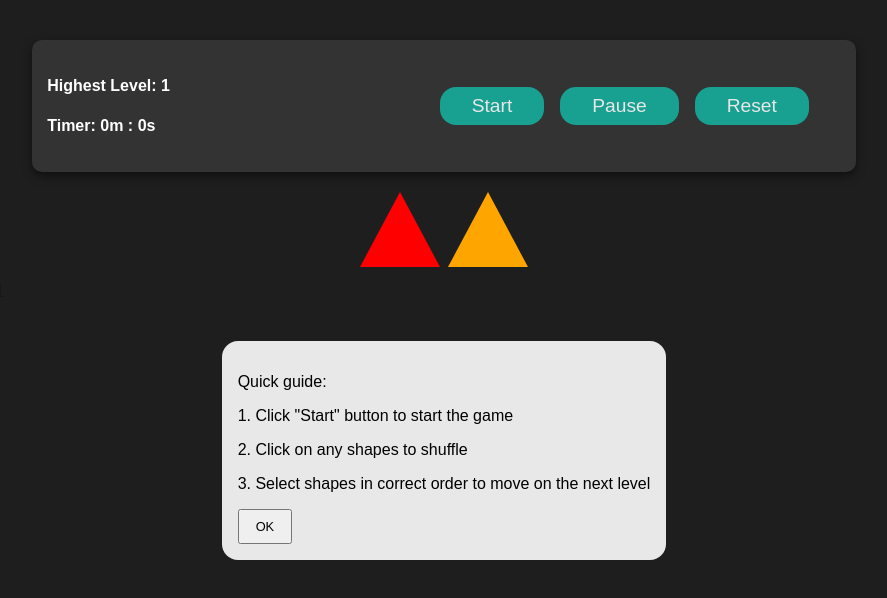
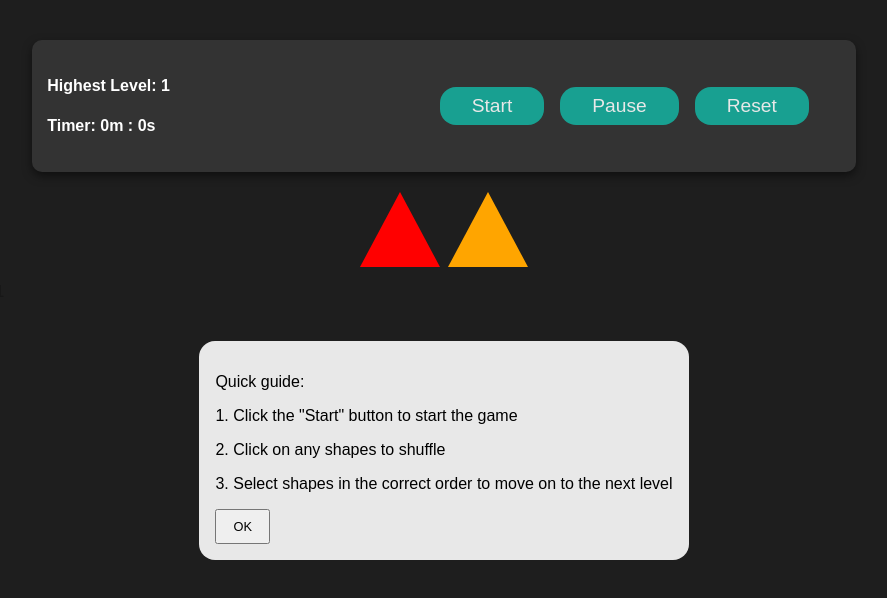
Before and after one commit to tinpham5614/mcolor-frontend-app, a Next.js app: page / in a window 1280 px wide. Shown: the top 598 px of the page, without its empty margins (196-1083 px from the left). Built offline with nearby package versions, Linux system fonts and the light colour scheme.

Commit message:
update quick guide

```diff
--- a/src/app/page.js
+++ b/src/app/page.js
@@ -191,9 +191,11 @@ export default function Home() {
       <dialog open={isOpen} className="dialog">
         <p>Quick guide:</p>
         <form method="dialog">
-          <p>1. Click &quot;Start&quot; button to start the game</p>
+          <p>1. Click the &quot;Start&quot; button to start the game</p>
           <p>2. Click on any shapes to shuffle</p>
-          <p>3. Select shapes in correct order to move on the next level</p>
+          <p>
+            3. Select shapes in the correct order to move on to the next level
+          </p>
 
           <button>OK</button>
         </form>
```
